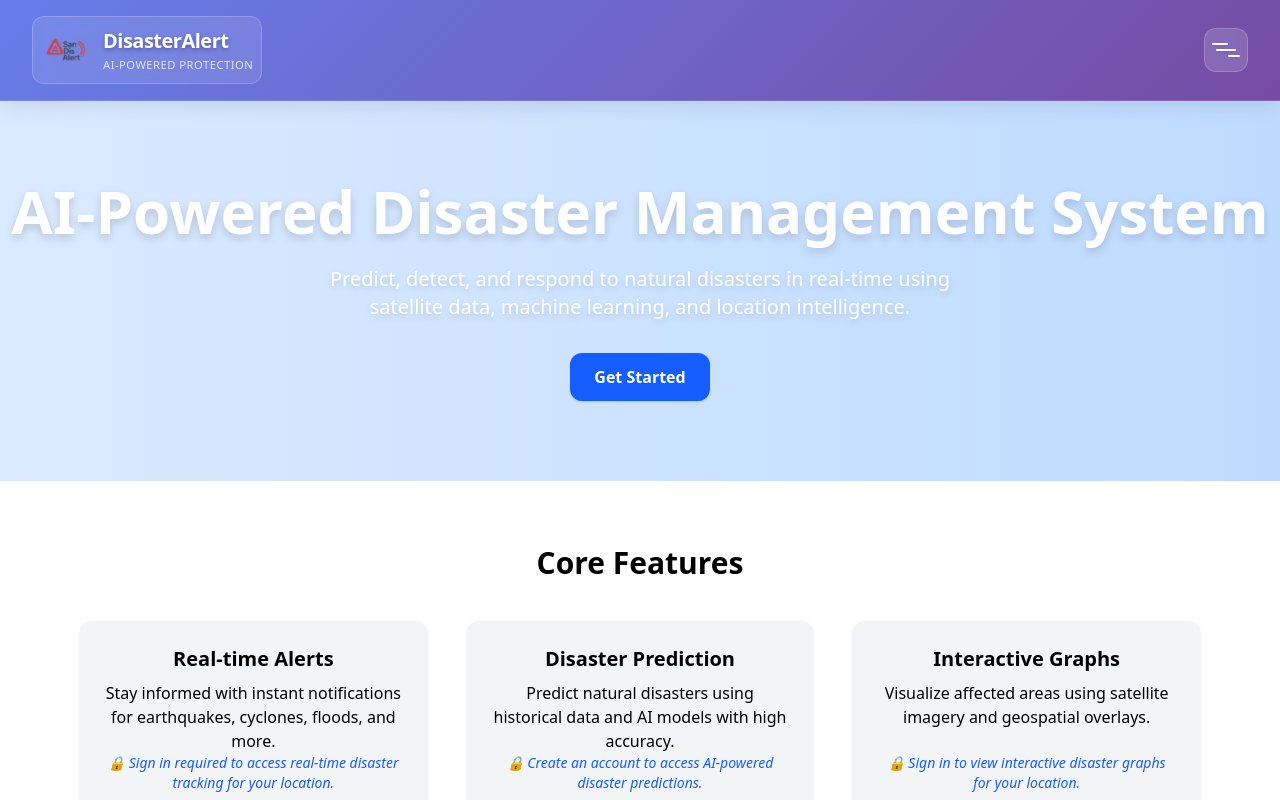
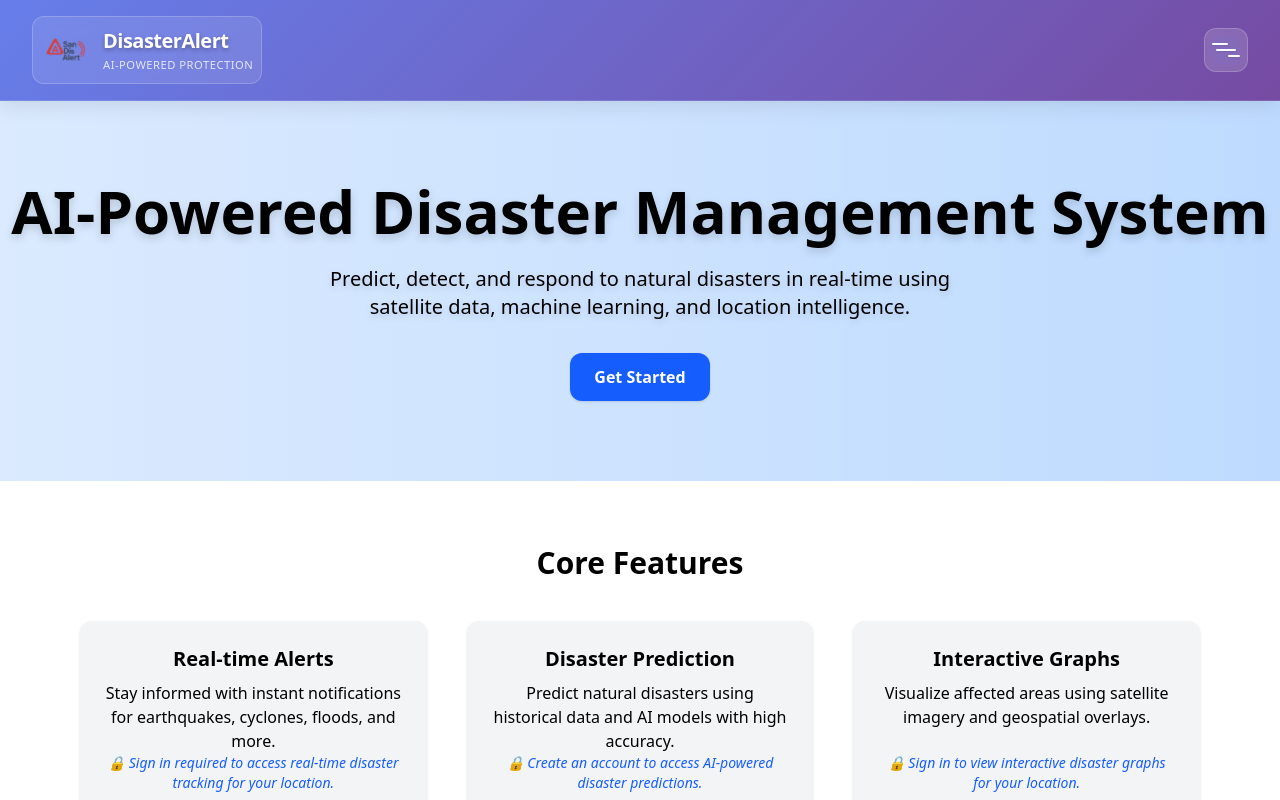
Before and after one commit to Brij123987/Hackathon-Project, a React (Vite) app: page / in a window 1280 px wide. Built offline with nearby package versions, Linux system fonts and the light colour scheme; no server answers.

Commit message:
Change Hero Section text color to black

```diff
--- a/src/components/homepage/HeroSection.jsx
+++ b/src/components/homepage/HeroSection.jsx
@@ -45,8 +45,8 @@ function HeroSection () {
             backgroundRepeat: 'no-repeat'
           }}
         >
-        <h1 className="text-4xl md:text-6xl font-bold mb-6 text-white drop-shadow-lg">AI-Powered Disaster Management System</h1>
-        <p className="text-lg md:text-xl max-w-2xl text-white drop-shadow-md">
+        <h1 className="text-4xl md:text-6xl font-bold mb-6 text-black drop-shadow-lg">AI-Powered Disaster Management System</h1>
+        <p className="text-lg md:text-xl max-w-2xl text-black drop-shadow-md">
           Predict, detect, and respond to natural disasters in real-time using satellite data, machine learning, and location intelligence.
         </p>
         <button className="mt-8 px-6 py-3 bg-blue-600 text-white font-semibold rounded-xl shadow hover:bg-blue-700 transition">
```
